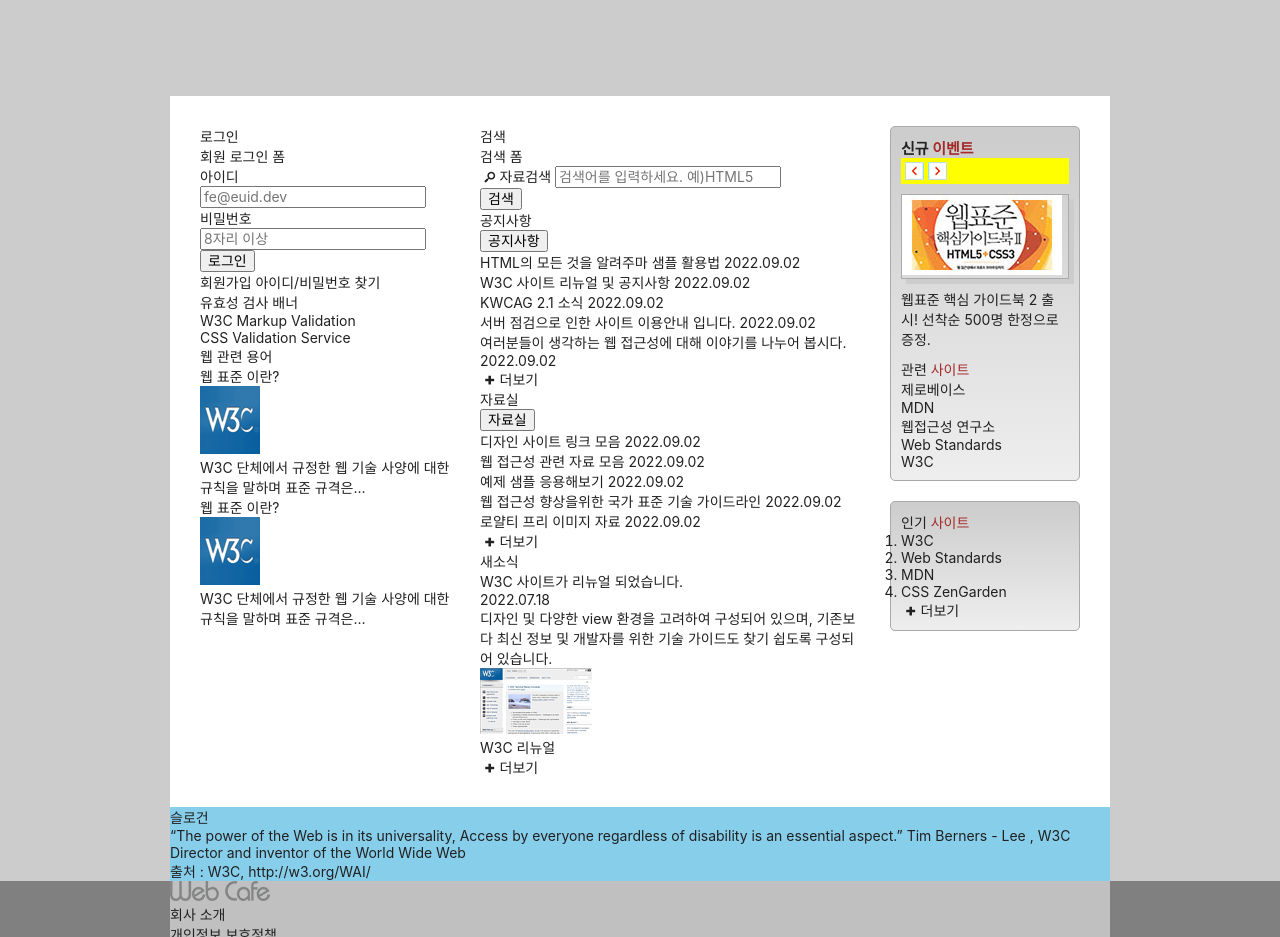
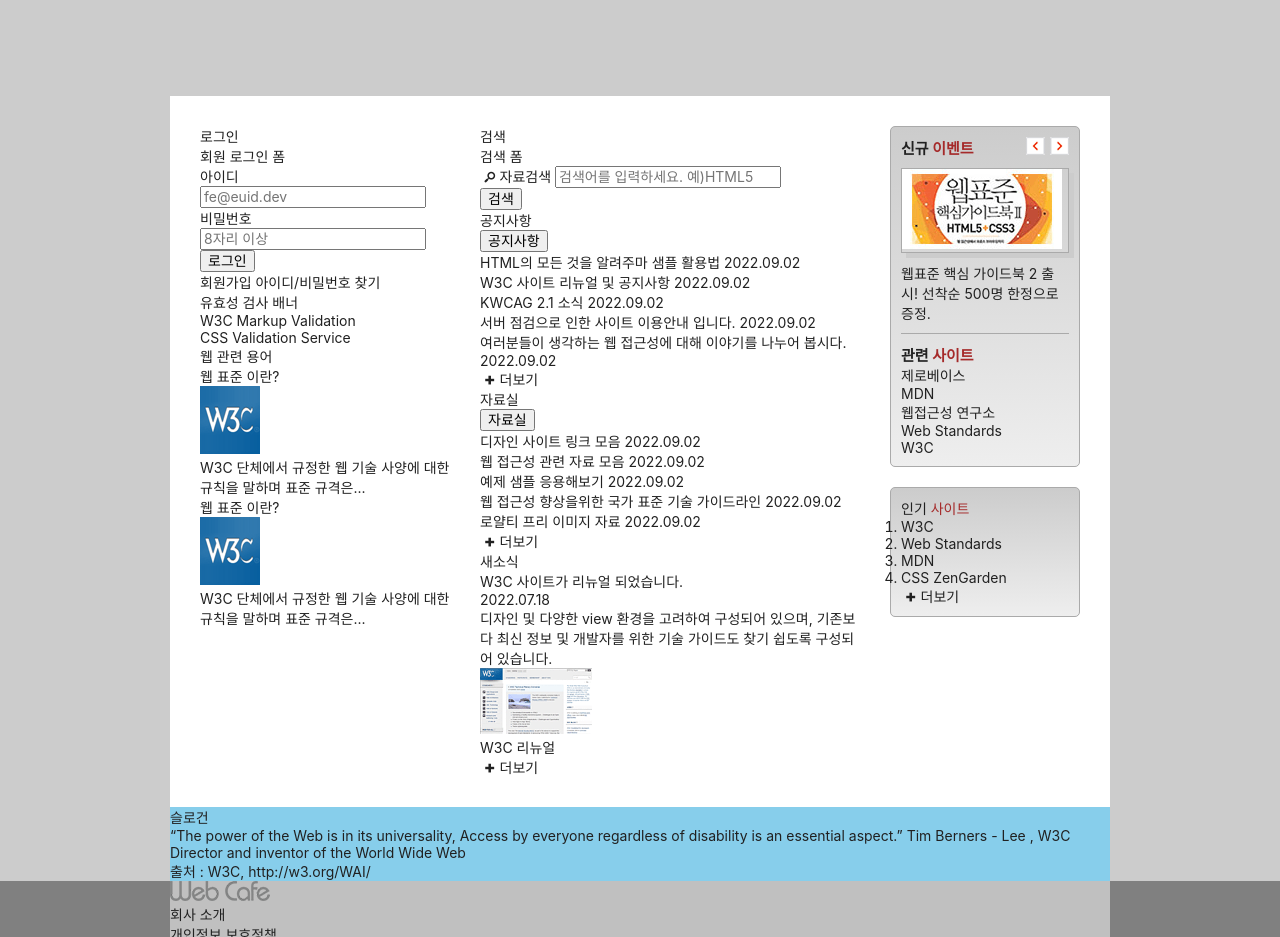
Before and after one commit to SSY1203/HTML5, a website: page index.html in a window 1280 px wide. Shown: the part 780-1717 px from the top of the page. Drawn offline with Linux system fonts and the light colour scheme; some icons are missing; a web font is replaced by a local one.

Commit message:
flex를 이용한 레이아웃 -> aria-label 사용

```diff
--- a/index.html
+++ b/index.html
@@ -384,13 +384,18 @@
               신규 <span class="accent-color">이벤트</span>
             </h2>
             <div class="event-button-wrapper">
-              <button type="button" class="event-button event-button-prev">
-                이전 이벤트 보기
-              </button>
-              <button type="button" class="event-button event-button-next">
-                다음 이벤트 보기
-              </button>
+              <button
+                type="button"
+                class="event-button event-button-prev"
+                aria-label="이전 이벤트 보기"
+              ></button>
+              <button
+                type="button"
+                class="event-button event-button-next"
+                aria-label="다음 이벤트 보기"
+              ></button>
             </div>
+
             <div id="eventDetail">
               <p class="event-thumbnail">
                 <img
@@ -405,7 +410,7 @@
             </div>
           </section>
           <section class="related">
-            <h2 class="related-title">
+            <h2 class="related-title text-xl">
               관련 <span class="accent-color">사이트</span>
             </h2>
             <ul class="related-list" tabindex="0">
--- a/styles/style.css
+++ b/styles/style.css
@@ -100,10 +100,18 @@
   margin-top: 20px;
 }
 
+.event {
+  display: flex;
+  flex-flow: row wrap;
+  justify-content: space-between;
+  border-bottom: 1px solid #aaa;
+}
+
 .event-button-wrapper {
-  background-color: yellow;
-  overflow: hidden;
-  padding: 4px;
+  display: flex;
+  flex-flow: row nowrap;
+  align-items: flex-start;
+  gap: 5px;
 }
 
 .event-button {
@@ -111,8 +119,7 @@
   height: 18px;
   border: 0;
   padding: 0;
-  text-indent: -9999px;
-  background: aqua url("./images/back_forward.png") no-repeat;
+  background: url("./images/back_forward.png") no-repeat;
 }
 
 .event-button-next {
@@ -127,6 +134,10 @@
 .event-thumbnail {
   border: 1px solid #aaa;
   box-shadow: 5px 5px 0 0 #ccc;
+}
+
+.related {
+  margin-top: 10px;
 }
 
 /* 인기 사이트 */
```
